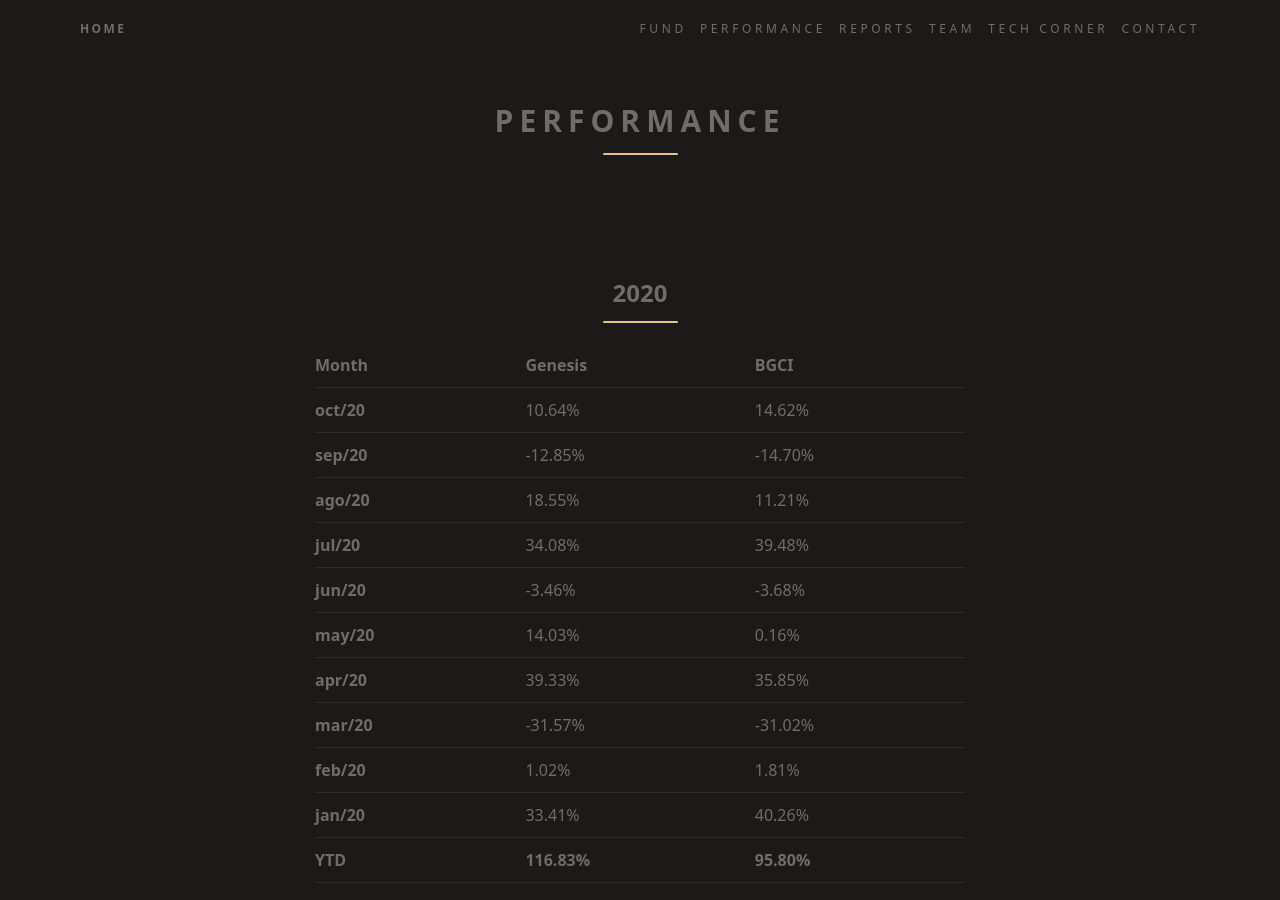
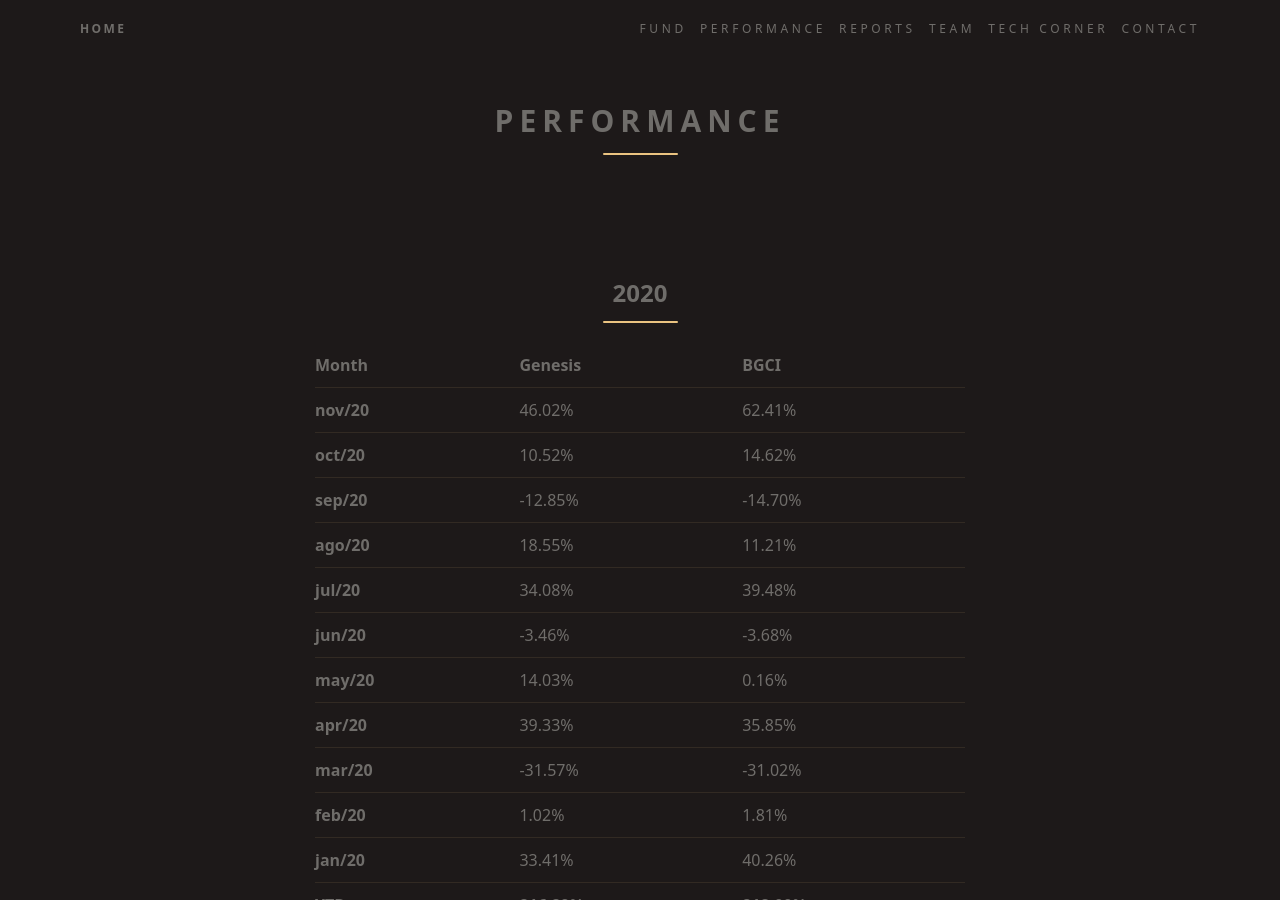
Before and after one commit to ateliedetemas/blpcrypto, a Jekyll site: the page built from _pages/en/performance.md, in a window 1280 px wide and 900 px high. Built offline with Jekyll 4.4.1, drawn with Linux system fonts in a browser that asks for light colours.

Commit message:
Update performance.md

```diff
--- a/_pages/en/performance.md
+++ b/_pages/en/performance.md
@@ -8,7 +8,8 @@ permalink: "/en/performance/"
 
 | Month  | Genesis | BGCI    |
 |--------|---------|---------|
-| **oct/20** | 10.64% | 14.62% |
+| **nov/20** | 46.02% | 62.41% |
+| **oct/20** | 10.52% | 14.62% |
 | **sep/20** | -12.85% | -14.70% |
 | **ago/20** | 18.55% | 11.21% |
 | **jul/20** | 34.08% | 39.48% |
@@ -18,7 +19,7 @@ permalink: "/en/performance/"
 | **mar/20** | -31.57% | -31.02% |
 | **feb/20** | 1.02% | 1.81% |
 | **jan/20** | 33.41% | 40.26% |
-| **YTD**    | **116.83%** | **95.80%** |
+| **YTD**    | **216.29%** | **218.00%** |
 
 ## 2019
 
```
